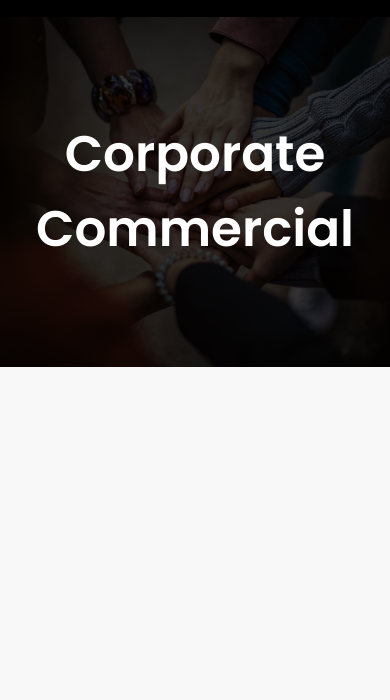
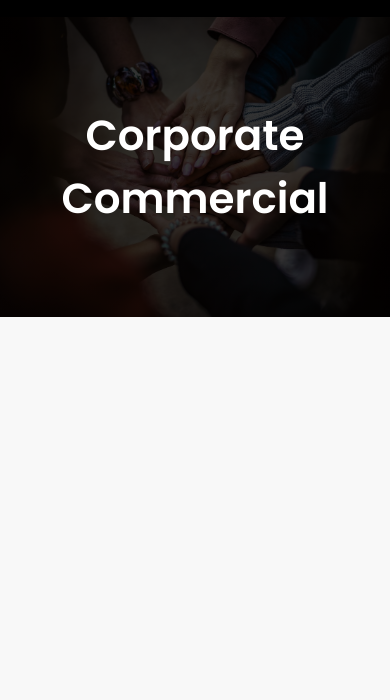
Before and after one commit to Mrs-Code01/law, a plain HTML site: page HTML/corporate.html in a window 390 px wide. Shown: the part 61-761 px from the top of the page. Drawn offline with Linux system fonts and the light colour scheme.

Commit message:
added other stuff

```diff
--- a/CSS/constant.css
+++ b/CSS/constant.css
@@ -649,6 +649,16 @@ footer {
 }
 
 @media screen and (max-width:530px) {
+
+  .heading,
+  .heading-width {
+    min-height: 300px;
+  }
+
+  .heading-width h2 {
+    font-size: 4.2rem;
+  }
+
   .sec-2-item {
     width: 100%;
   }
@@ -717,10 +727,6 @@ footer {
     font-size: 2.5rem;
   }
 
-  .heading-width h2 {
-    font-size: 5rem;
-  }
-
   .our-team-float li a {
     font-size: 1.5rem;
   }
--- a/HTML/corporate.html
+++ b/HTML/corporate.html
@@ -17,7 +17,7 @@
       <nav class="nav">
         <ul>
           <li><a href="../index.html">Home</a></li>
-          <li class="our-team-magnet"><a href="./HTML/about.html">About Us<span class="arrow arr">&#62;</span></a><span
+          <li class="our-team-magnet"><a href="../HTML/about.html">About Us<span class="arrow arr">&#62;</span></a><span
               class="arrow2">&#62;</span>
             <ul class="our-team-float">
               <li><a href="../HTML/ourteam.html">Our Team</a></li>
```
Also changed, not shown: HTML/intellectual.html (+1 -1 lines).
